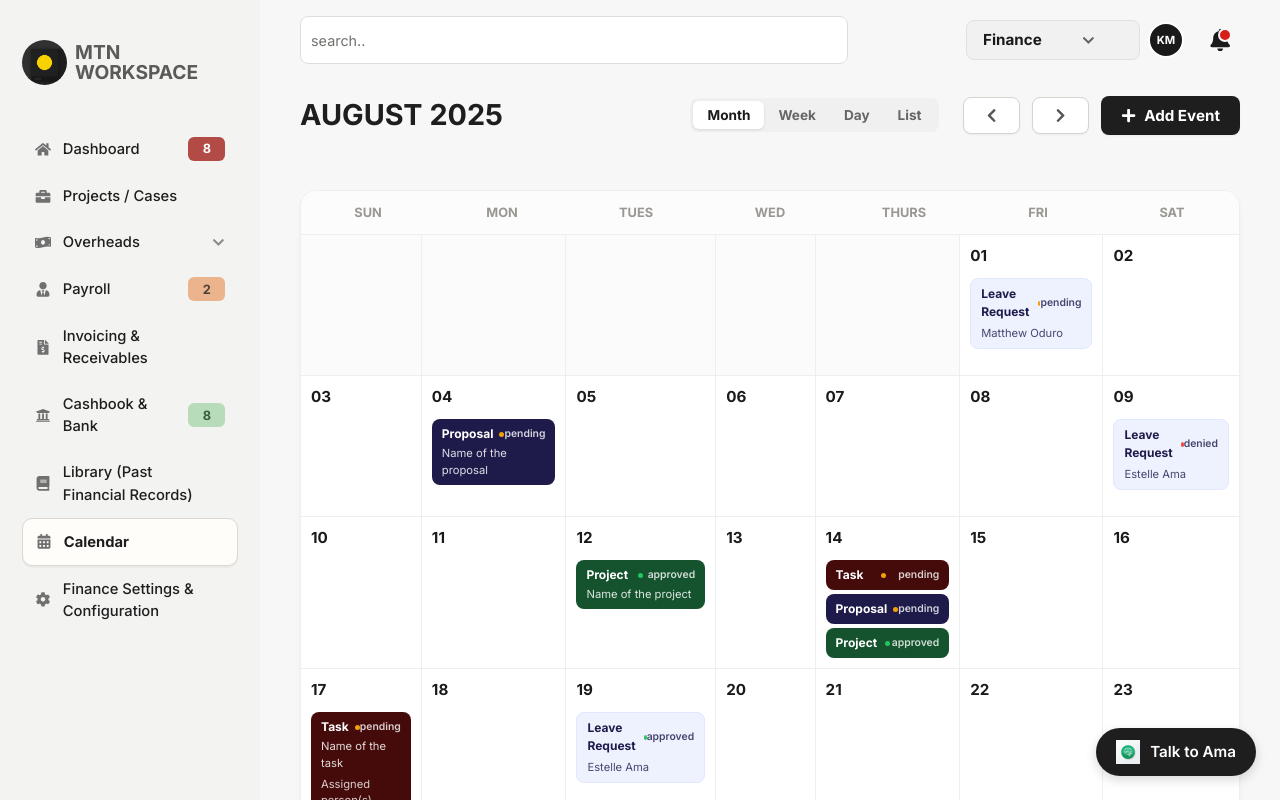
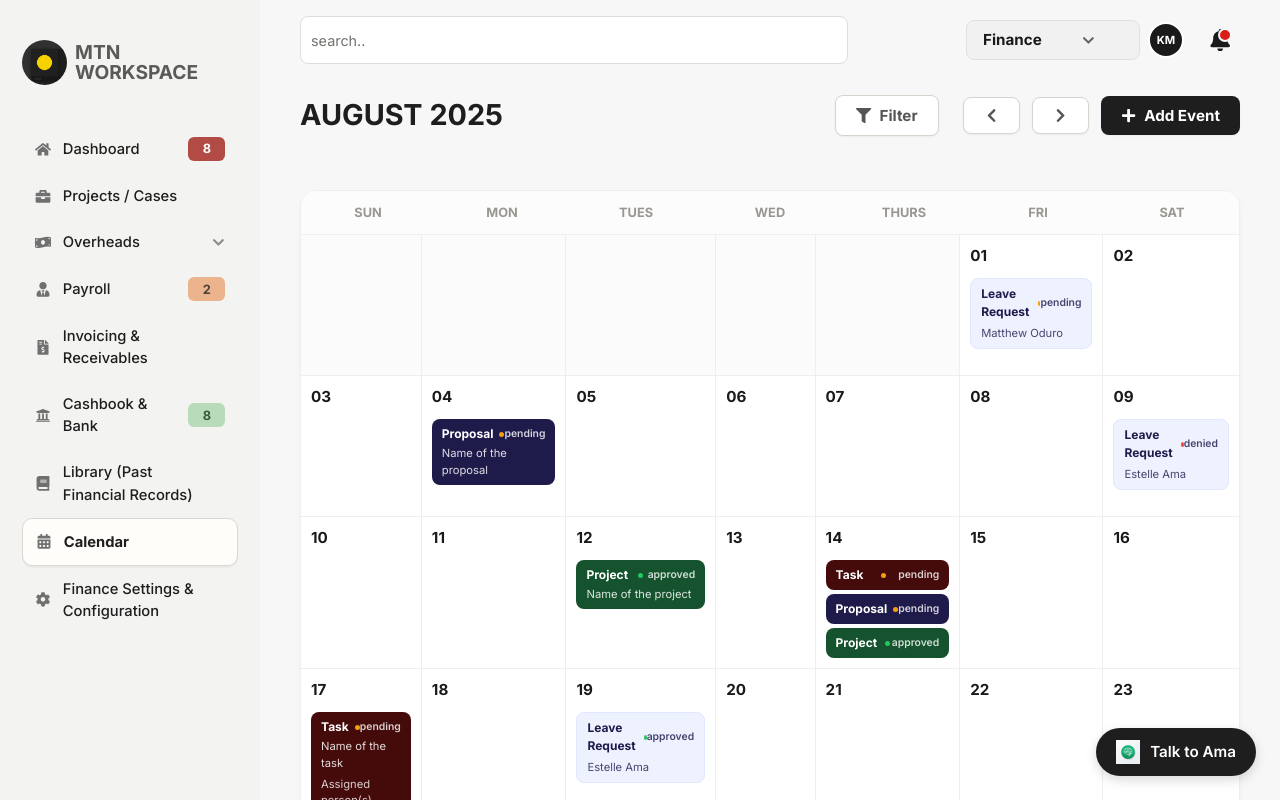
Before and after one commit to justkoby/dashboard-finance-new, a React (Vite) app: page /calendar in a window 1280 px wide. Shown: the top 800 px of the page. Built offline with nearby package versions, Linux system fonts and the light colour scheme.

Commit message:
Calendar update: advanced filtering system (Type, Date, Search)

```diff
--- a/src/pages/Calendar.css
+++ b/src/pages/Calendar.css
@@ -126,31 +126,77 @@
 }
 
 /* Toolbar Specific Overrides */
-.view-tabs {
-  background: #f0f0f0;
-  padding: 3px;
-  border-radius: 8px;
-  display: flex;
+.filter-wrapper {
+  position: relative;
   margin-right: 12px;
 }
 
-.view-tab {
-  padding: 6px 14px;
+.filter-dropdown {
+  position: absolute;
+  top: calc(100% + 8px);
+  right: 0;
+  background: white;
+  border: 1px solid #eee;
+  border-radius: 12px;
+  box-shadow: 0 15px 35px rgba(0, 0, 0, 0.1);
+  padding: 18px;
+  z-index: 1000;
+  width: 260px;
+  display: flex;
+  flex-direction: column;
+  gap: 14px;
+  animation: slideIn 0.2s ease-out;
+}
+
+@keyframes slideIn {
+  from { opacity: 0; transform: translateY(-10px); }
+  to { opacity: 1; transform: translateY(0); }
+}
+
+.filter-group {
+  display: flex;
+  flex-direction: column;
+  gap: 6px;
+}
+
+.filter-group label {
+  font-size: 0.75rem;
+  font-weight: 700;
+  color: #9a9792;
+  text-transform: uppercase;
+}
+
+.filter-group select, .filter-group input {
+  padding: 8px 10px;
+  border: 1px solid #eee;
+  border-radius: 6px;
+  font-size: 0.85rem;
+  color: #333;
+  outline: none;
+}
+
+.filter-group select:focus, .filter-group input:focus {
+  border-color: #1a3353;
+}
+
+.clear-filters {
+  background: none;
   border: none;
-  background: transparent;
-  color: #666;
+  color: #d9392e;
+  font-size: 0.75rem;
   font-weight: 700;
   cursor: pointer;
-  border-radius: 6px;
-  transition: all 0.2s;
-  text-transform: capitalize;
-  font-size: 0.85rem;
+  text-align: right;
+  padding: 4px 0;
 }
 
-.view-tab.active {
-  background: white;
-  color: #1a1a1a;
-  box-shadow: 0 1px 3px rgba(0,0,0,0.1);
+.clear-filters:hover {
+  text-decoration: underline;
+}
+
+.page-btn.active {
+  background: #f0f0f0;
+  border-color: #ddd;
 }
 
 /* Modal Styling Improvements - Matching ReportModal.css */
--- a/src/pages/Calendar.tsx
+++ b/src/pages/Calendar.tsx
@@ -1,6 +1,6 @@
 import React, { useState } from 'react';
 import {
-  FaChevronLeft, FaChevronRight, FaTimes, FaPlus
+  FaChevronLeft, FaChevronRight, FaTimes, FaPlus, FaFilter
 } from 'react-icons/fa';
 import Sidebar from '../components/Sidebar';
 import Header from '../components/Header';
@@ -101,31 +101,49 @@ const initialEvents: Event[] = [
 ];
 
 export default function Calendar() {
-  const [view, setView] = useState<'month' | 'week' | 'day' | 'list'>('month');
   const [_events, _setEvents] = useState<Event[]>(initialEvents);
   const [isModalOpen, setIsModalOpen] = useState(false);
   const [currentMonth, setCurrentMonth] = useState(new Date(2025, 7, 1)); // August 2025
+
+  const [isFilterOpen, setIsFilterOpen] = useState(false);
+  const [filters, setFilters] = useState({
+    type: 'All',
+    date: '',
+    query: ''
+  });
 
   const daysInMonth = (month: number, year: number) => new Date(year, month + 1, 0).getDate();
   const startDayOfMonth = (month: number, year: number) => new Date(year, month, 1).getDay();
 
   const monthName = currentMonth.toLocaleString('default', { month: 'long' }).toUpperCase();
-  const year = currentMonth.getFullYear();
+  const yearNum = currentMonth.getFullYear();
+
+  const handleFilterChange = (key: string, value: string) => {
+    setFilters(prev => ({ ...prev, [key]: value }));
+  };
+
+  const filteredEvents = _events.filter(event => {
+    const matchesType = filters.type === 'All' || event.type === filters.type;
+    const matchesDate = !filters.date || event.date === filters.date;
+    const matchesQuery = !filters.query ||
+      event.title.toLowerCase().includes(filters.query.toLowerCase()) ||
+      (event.assignee && event.assignee.toLowerCase().includes(filters.query.toLowerCase()));
+
+    return matchesType && matchesDate && matchesQuery;
+  });
 
   const renderMonthDays = (): React.ReactNode[] => {
     const days: React.ReactNode[] = [];
     const count = daysInMonth(currentMonth.getMonth(), currentMonth.getFullYear());
     const start = startDayOfMonth(currentMonth.getMonth(), currentMonth.getFullYear());
 
-    // Empty spaces
     for (let i = 0; i < start; i++) {
       days.push(<div key={`empty-${i}`} className="calendar-day empty"></div>);
     }
 
-    // Actual days
     for (let i = 1; i <= count; i++) {
-      const dateStr = `${year}-${String(currentMonth.getMonth() + 1).padStart(2, '0')}-${String(i).padStart(2, '0')}`;
-      const dayEvents = _events.filter(e => e.date === dateStr);
+      const dateStr = `${yearNum}-${String(currentMonth.getMonth() + 1).padStart(2, '0')}-${String(i).padStart(2, '0')}`;
+      const dayEvents = filteredEvents.filter(e => e.date === dateStr);
 
       days.push(
         <div key={i} className="calendar-day" onClick={() => setIsModalOpen(true)}>
@@ -162,21 +180,57 @@ export default function Calendar() {
         <div className="content">
           <div className="page-toolbar">
             <div className="page-heading">
-                <h1>{monthName} {year}</h1>
+                <h1>{monthName} {yearNum}</h1>
             </div>
 
             <div className="page-actions">
-                <div className="view-tabs">
-                    {['month', 'week', 'day', 'list'].map(v => (
-                      <button
-                        key={v}
-                        className={`view-tab ${view === v ? 'active' : ''}`}
-                        onClick={() => setView(v as any)}
-                      >
-                        {v}
+                <div className="filter-wrapper">
+                  <button
+                    className={`page-btn ${isFilterOpen ? 'active' : ''}`}
+                    onClick={() => setIsFilterOpen(!isFilterOpen)}
+                  >
+                    <FaFilter /> <span>Filter</span>
+                  </button>
+
+                  {isFilterOpen && (
+                    <div className="filter-dropdown">
+                      <div className="filter-group">
+                        <label>Event Type</label>
+                        <select
+                          value={filters.type}
+                          onChange={(e) => handleFilterChange('type', e.target.value)}
+                        >
+                          <option>All</option>
+                          <option>Leave Request</option>
+                          <option>Proposal</option>
+                          <option>Project</option>
+                          <option>Task</option>
+                        </select>
+                      </div>
+                      <div className="filter-group">
+                        <label>Filter by Date</label>
+                        <input
+                          type="date"
+                          value={filters.date}
+                          onChange={(e) => handleFilterChange('date', e.target.value)}
+                        />
+                      </div>
+                      <div className="filter-group">
+                        <label>Search Name / Title</label>
+                        <input
+                          type="text"
+                          placeholder="Search..."
+                          value={filters.query}
+                          onChange={(e) => handleFilterChange('query', e.target.value)}
+                        />
+                      </div>
+                      <button className="clear-filters" onClick={() => setFilters({ type: 'All', date: '', query: '' })}>
+                        Clear All
                       </button>
-                    ))}
+                    </div>
+                  )}
                 </div>
+
                 <button className="page-btn" onClick={() => setCurrentMonth(new Date(currentMonth.getFullYear(), currentMonth.getMonth() - 1, 1))}>
                    <FaChevronLeft />
                 </button>
```
